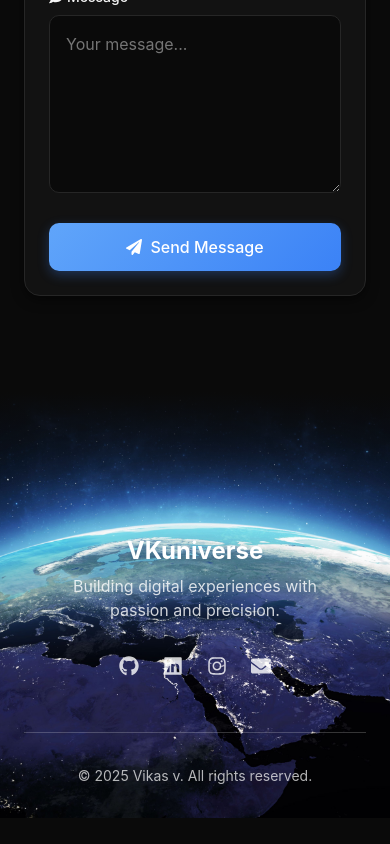
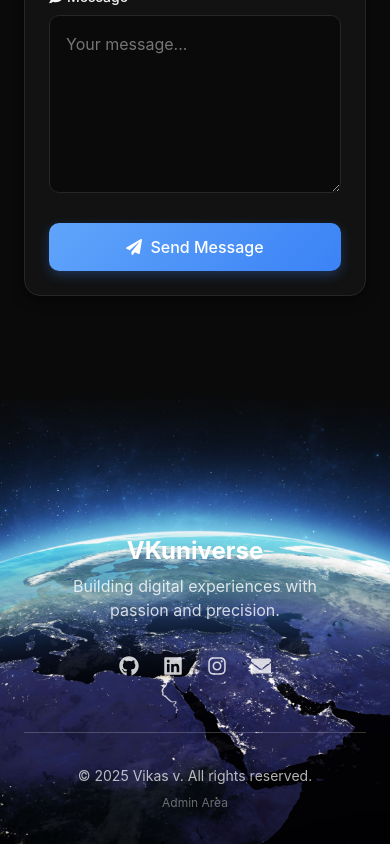
Before and after one commit to vikasvkori1290/VKuniverse, a React (Vite) app in the folder frontend/: page / in a window 390 px wide. Shown: the part 4676-5520 px from the top of the page. Before the commit the page ends 5494 px from the top, so only its background shows below. Built offline with nearby package versions, Linux system fonts and the light colour scheme; no server answers.

Commit message:
style: remove admin button from navbar, replace with contact button, and add admin area link to footer bottom

```diff
--- a/frontend/src/components/Footer.jsx
+++ b/frontend/src/components/Footer.jsx
@@ -1,4 +1,5 @@
 import React from 'react';
+import { Link } from 'react-router-dom';
 import { FaGithub, FaLinkedin, FaInstagram, FaEnvelope } from 'react-icons/fa';
 import styles from '../styles/components/Footer.module.css';
 
@@ -28,7 +29,10 @@ const Footer = () => {
                 </div>
 
                 <div className={styles.footerBottom}>
-                    <p>&copy; {new Date().getFullYear()} Vikas v. All rights reserved.</p>
+                    <div className={styles.footerBottomLinks}>
+                        <p>&copy; {new Date().getFullYear()} Vikas v. All rights reserved.</p>
+                        <Link to="/admin/login" className={styles.adminLink}>Admin Area</Link>
+                    </div>
                 </div>
             </div>
         </footer>
--- a/frontend/src/components/Navbar.jsx
+++ b/frontend/src/components/Navbar.jsx
@@ -84,10 +84,10 @@ const Navbar = () => {
 
 
                         <Link
-                            to="/admin/login"
+                            to="/contact"
                             className={`btn btn-sm btn-primary ${styles.adminBtn}`}
                         >
-                            Admin
+                            Contact
                         </Link>
 
                         <div
--- a/frontend/src/styles/components/Footer.module.css
+++ b/frontend/src/styles/components/Footer.module.css
@@ -91,11 +91,30 @@
 }
 
 .footerBottom {
-    text-align: center;
     padding-top: var(--spacing-xl);
     border-top: 1px solid rgba(255, 255, 255, 0.2);
     color: rgba(255, 255, 255, 0.7);
     font-size: var(--font-size-sm);
+}
+
+.footerBottomLinks {
+    display: flex;
+    justify-content: space-between;
+    align-items: center;
+    flex-wrap: wrap;
+    gap: var(--spacing-md);
+}
+
+.adminLink {
+    color: rgba(255, 255, 255, 0.4);
+    text-decoration: none;
+    font-size: var(--font-size-xs);
+    transition: color var(--transition-fast);
+}
+
+.adminLink:hover {
+    color: var(--color-primary, #00D8FF);
+    text-decoration: underline;
 }
 
 /* Responsive */
@@ -113,6 +132,13 @@
         text-align: center;
     }
 
+    .footerBottomLinks {
+        flex-direction: column;
+        justify-content: center;
+        text-align: center;
+        gap: var(--spacing-sm);
+    }
+
     .gradientOverlay {
         height: 100px;
     }
```
